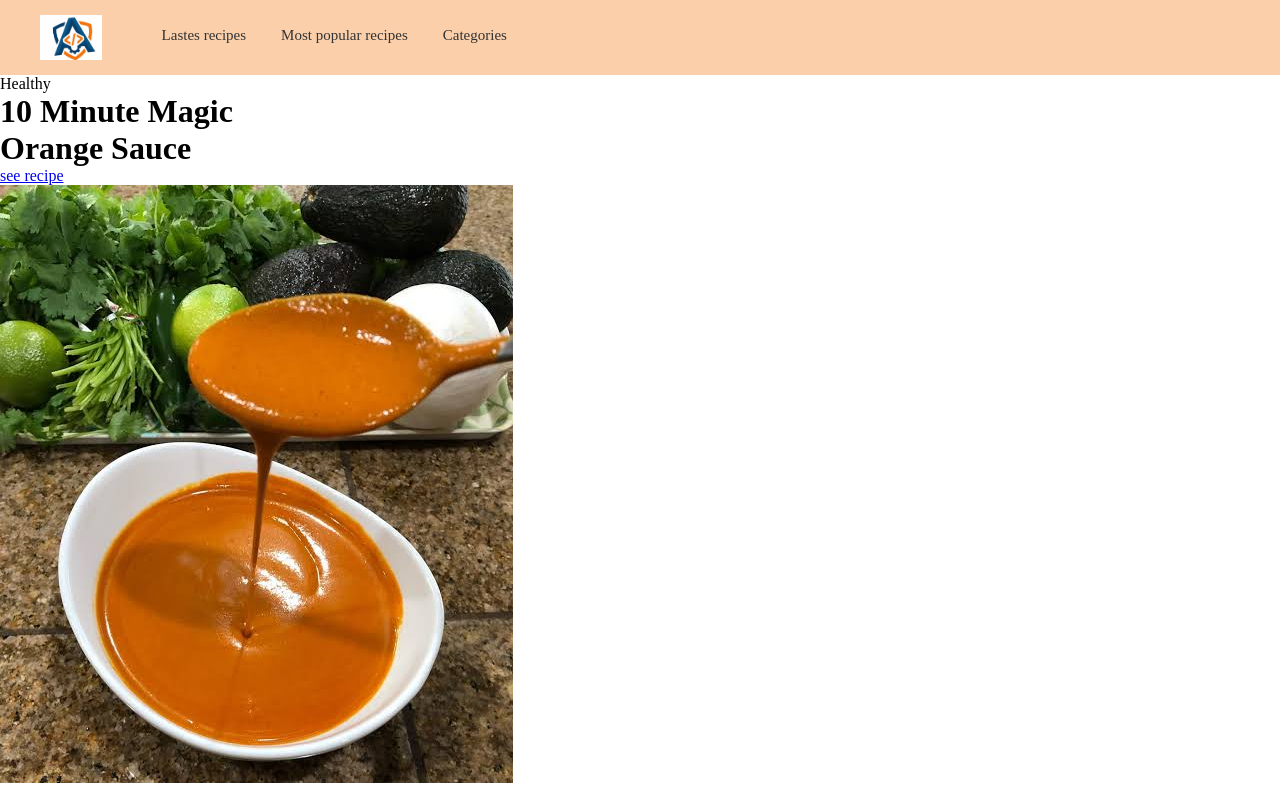
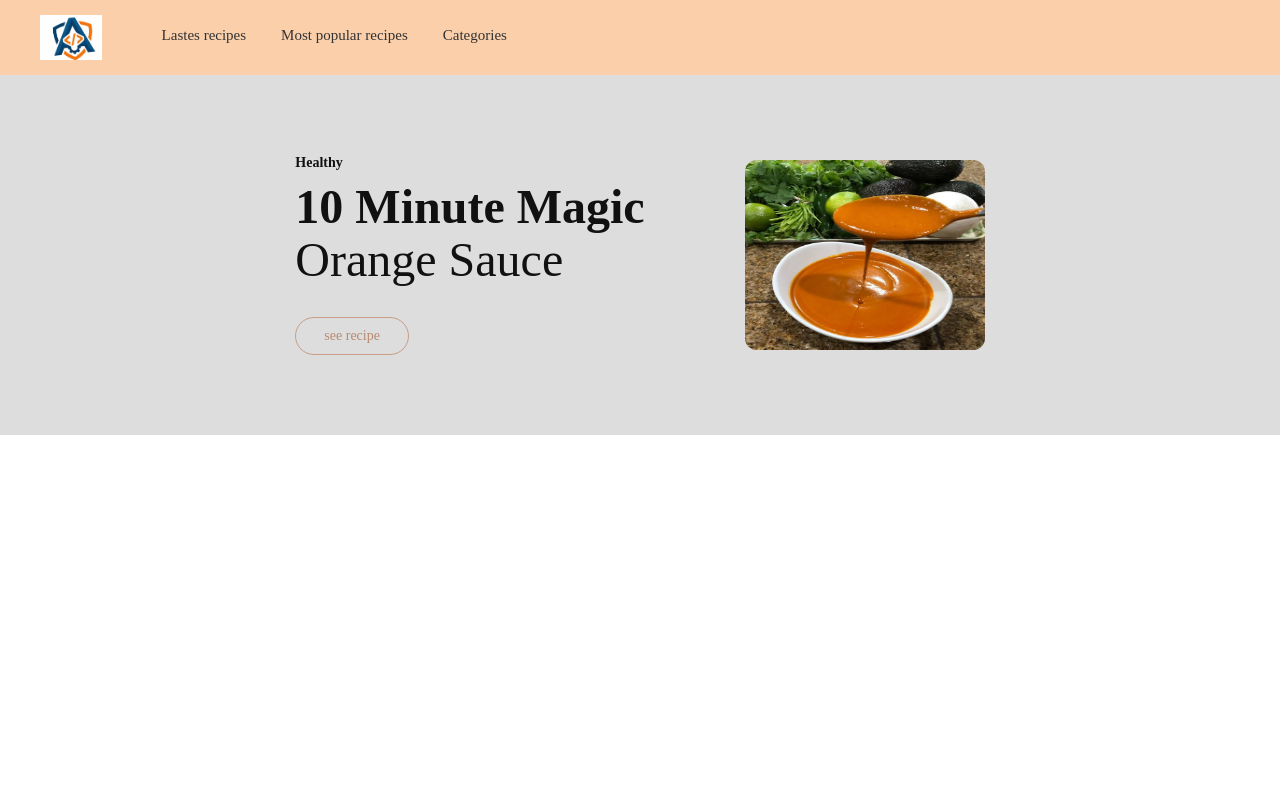
Before and after one commit to asc-IFC32A-EDE/pagina_receptes, a plain HTML site: page index.html in a window 1280 px wide. Drawn offline with Linux system fonts and the light colour scheme.

Commit message:
feat: añadido estilos para apartado de orange sauce

```diff
--- a/estilos.css
+++ b/estilos.css
@@ -1,4 +1,3 @@
-
 * {
   box-sizing: border-box;
   margin: 0;
@@ -37,8 +36,49 @@
   text-decoration: underline;
 }
 
-.contenido_gris{
-    background-color: grey;
-    display: flex;
-    height:auto;
+.contenedor_receta {
+  display: flex;
+  align-items: center;
+  justify-content: center;
+  padding: 80px 40px;
+  gap: 100px;
+  background-color: rgb(221, 221, 221);
 }
+
+.etiqueta {
+  font-weight: bold;
+  font-size: 14px;
+  margin-bottom: 10px;
+  color: #111;
+}
+
+.caja_texto h1 {
+  font-size: 48px;
+  font-weight: normal;
+  line-height: 1.1;
+  margin-bottom: 30px;
+  color: #111;
+}
+
+.boton {
+  display: inline-block;
+  text-decoration: none;
+  color: #b88a70;
+  border: 1px solid #c99e85;
+  padding: 10px 28px;
+  border-radius: 30px;
+  font-size: 14px;
+}
+
+.boton:hover {
+  background-color: #c99e85;
+  color: white;
+}
+
+.caja_imagen img {
+  width: 240px;
+  height: 190px;
+  background-color: #a9a996;
+  border-radius: 12px;
+  display: block;
+}
```
